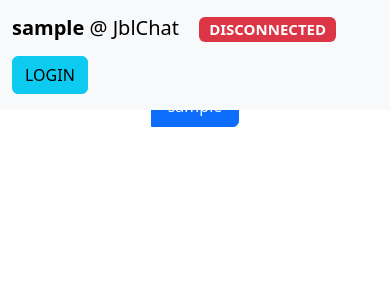
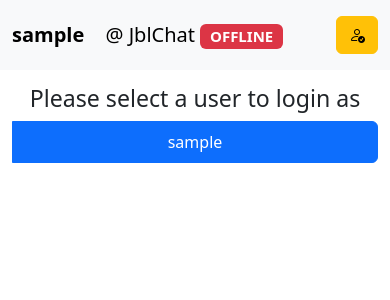
Before and after one commit to zeraien/jbl-chat, a Django app: template jbl_chat/chat/templates/dashboard/login.html in a window 390 px wide. Shown: the top 300 px of the page. Run offline with Django 3.2, Linux system fonts and the light colour scheme; the template is opened without the code that fills it: values that come from a table or form of the project are taken from there, others are empty; the visitor is signed in with stand-in values (Sample User, id 1); data comes from the database, SQL or seed files in the repository; some libraries are stand-ins or nearby versions.

Commit message:
some responsiveness tweaks

```diff
--- a/jbl_chat/chat/templates/dashboard/login.html
+++ b/jbl_chat/chat/templates/dashboard/login.html
@@ -1,7 +1,8 @@
 {% extends "base.html" %}
 
 {% block main %}
-    <div id="userList" class='d-flex justify-content-center align-content-center'>
+    <div id="userList" class='text-center'>
+        <h3>{{ _("Please select a user to login as") }}</h3>
         <div class="list-group list-group-horizontal">
             {% for user in users %}
                 <form id="userLoginForm_{{ user.pk }}" method="POST" action="/dashboard/login/">
--- a/jbl_chat/jbl_chat/templates/base.html
+++ b/jbl_chat/jbl_chat/templates/base.html
@@ -13,6 +13,7 @@
             crossorigin="anonymous"></script>
     <script src="https://cdn.jsdelivr.net/npm/htmx.org@2.0.7/dist/htmx.min.js"></script>
     <script src="https://cdn.jsdelivr.net/npm/htmx-ext-ws@2.0.3/ws.min.js"></script>
+    <link rel="stylesheet" href="https://cdn.jsdelivr.net/npm/bootstrap-icons@1.13.1/font/bootstrap-icons.min.css">
     <style>
         #chatMain {
             flex-direction: column;
@@ -101,7 +102,7 @@
             $('#connectionStatus').attr('class', 'badge text-bg-warning').text('CONNECTING');
         });
         htmx.on("htmx:wsClose", function (evt) {
-            $('#connectionStatus').attr('class', 'badge text-bg-danger').text('DISCONNECTED');
+            $('#connectionStatus').attr('class', 'badge text-bg-danger').text('OFFLINE');
         });
     </script>
 
@@ -112,15 +113,17 @@
     <nav class="navbar navbar-light bg-light navbar-fixed-top">
         <div class='container-fluid'>
             <div class="navbar-brand">
-                <b>{{ request.user }}</b> @ JblChat
-                &ensp;
-                <span id='connectionStatus' class='badge text-bg-danger'>DISCONNECTED</span>
+                {% if request.user.is_authenticated %}
+                    <b><a class="navbar-brand" href="/dashboard/login/">{{ request.user }}</a></b> @
+                {% endif %}
+                JblChat
+                <span id='connectionStatus' class='badge text-bg-danger'>OFFLINE</span>
             </div>
             <div class='mr-auto'><!-- for login button alignment to the right --></div>
             <div class="my-2 my-lg-0">
                 <ul class="navbar-nav">
                     <li class="nav-item">
-                        <a class="btn btn-info" href="/dashboard/login/">LOGIN</a>
+                        <a title="{{ _("Change user") }}" class="btn btn-warning" href="/dashboard/login/"><i class="bi bi-person-check"></i></a>
                     </li>
                 </ul>
             </div>
```
